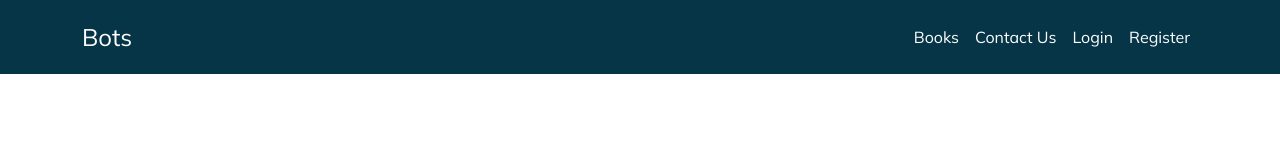
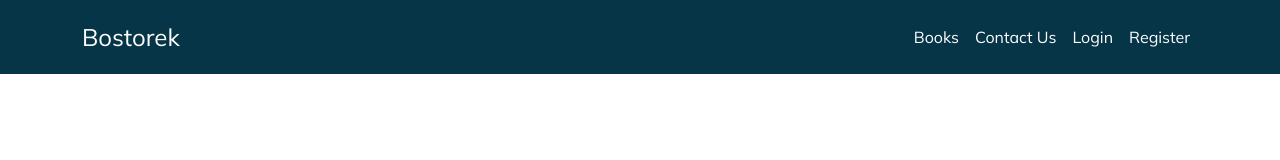
Before and after one commit to Ismailakca/bostorek, a Vue app: page / in a window 1280 px wide. Shown: the top 160 px of the page. Built offline with nearby package versions, Linux system fonts and the light colour scheme.

Commit message:
feat: added dynamic logo name

```diff
--- a/src/components/NavBar.vue
+++ b/src/components/NavBar.vue
@@ -1,7 +1,7 @@
 <template lang="">
   <nav class="navbar navbar-expand-md custom-nav">
     <div class="container">
-      <a href="#" class="navbar-brand">Bots</a>
+      <a href="#" class="navbar-brand">{{ brandName }}</a>
       <ul class="navbar-nav">
         <li class="nav-item">
           <a href="#" class="nav-link">Books</a>
@@ -22,6 +22,11 @@
 <script>
 export default {
   name: "NavBar",
+  data() {
+    return {
+      brandName: "Bostorek",
+    };
+  },
 };
 </script>
 <style scoped>
```
